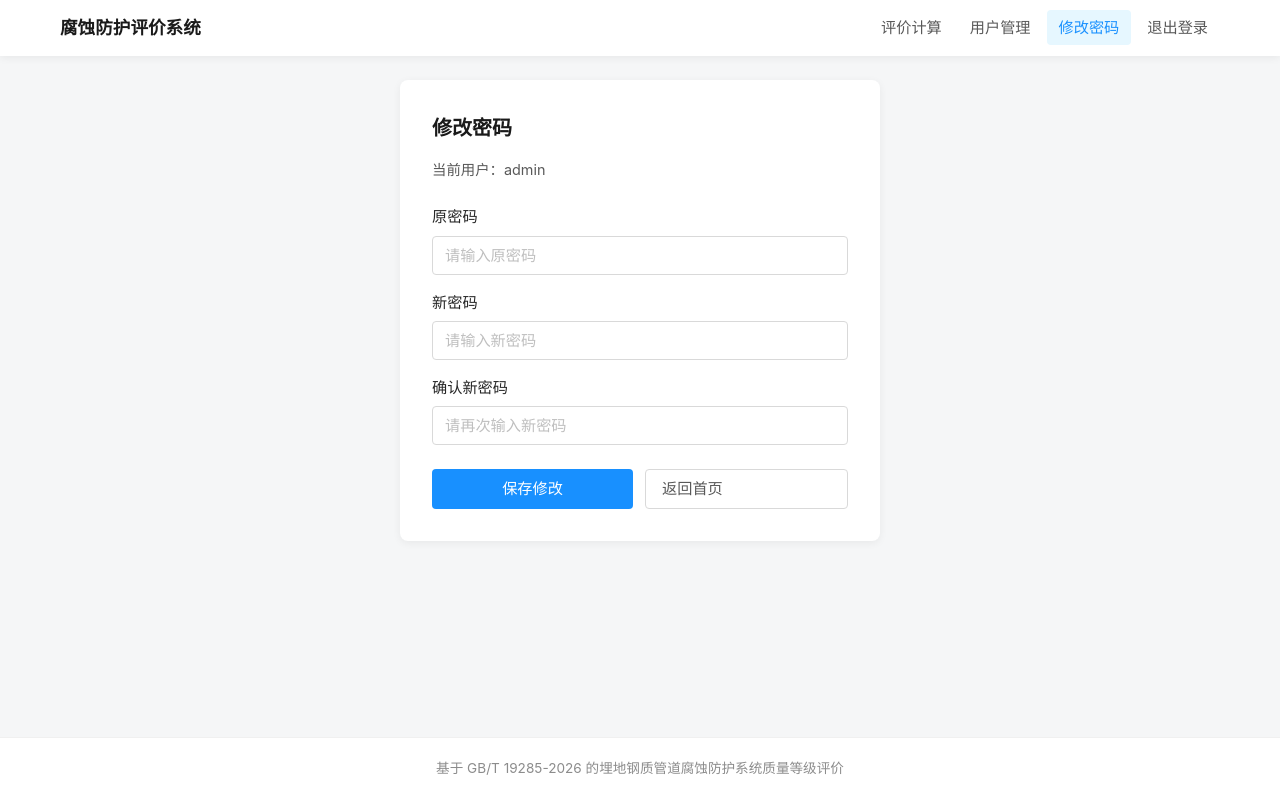
After one commit to Gyow450/CPSC-19285-2026, a Flask app: page /change_password in a window 1280 px wide. The commit adds this page. Run offline with Flask 3, Linux system fonts and the light colour scheme; a user stored in the database is signed in; parts of the project's set-up code (start-up, migrations or seed data) failed here and were passed over.

Commit message:
增加修改密码功能

```diff
--- a/app.py
+++ b/app.py
@@ -72,11 +72,11 @@ def admin_required(view):
 
 
 def login_required(view):
-    """未登录用户重定向到登录页"""
+    """未登录用户重定向到登录页，并记录原目标地址"""
     @wraps(view)
     def wrapped_view(*args, **kwargs):
         if not session.get("logged_in"):
-            return redirect(url_for("login"))
+            return redirect(url_for("login", next=request.url))
         return view(*args, **kwargs)
     return wrapped_view
 
@@ -105,9 +105,16 @@ def login():
             session["logged_in"] = True
             session["username"] = username
             session["is_admin"] = user.get("is_admin", False) if user else False
+
+            # 登录成功后跳回登录前请求的页面（仅允许同域地址）
+            next_url = request.form.get("next") or request.args.get("next")
+            if next_url:
+                from urllib.parse import urlparse
+                if urlparse(next_url).netloc == urlparse(request.url_root).netloc:
+                    return redirect(next_url)
             return redirect(url_for("index"))
-        return render_template("login.html", error="用户名或密码错误")
-    return render_template("login.html", error=None)
+        return render_template("login.html", error="用户名或密码错误", next=request.args.get("next"), message=request.args.get("message"))
+    return render_template("login.html", error=None, next=request.args.get("next"), message=request.args.get("message"))
 
 @app.route("/admin/users")
 @admin_required
@@ -186,6 +193,49 @@ def logout():
     return redirect(url_for("login"))
 
 
+@app.route("/change_password", methods=["GET", "POST"])
+@login_required
+def change_password():
+    """当前登录用户修改自己的密码"""
+    username = session.get("username")
+    error = None
+    success = None
+
+    if request.method == "POST":
+        old_password = request.form.get("old_password", "").strip()
+        new_password = request.form.get("new_password", "").strip()
+        confirm_password = request.form.get("confirm_password", "").strip()
+
+        if not new_password:
+            error = "新密码不能为空"
+        elif new_password != confirm_password:
+            error = "两次输入的新密码不一致"
+        elif not verify_user(username, old_password):
+            error = "原密码错误"
+        else:
+            conn = sqlite3.connect(DB_PATH)
+            conn.execute(
+                "UPDATE users SET password_hash = ? WHERE username = ?",
+                (generate_password_hash(new_password), username)
+            )
+            conn.commit()
+            conn.close()
+
+            # 普通用户修改本人密码后自动退出并跳回登录页
+            if not session.get("is_admin"):
+                session.clear()
+                return redirect(url_for("login", message="密码已修改，请使用新密码重新登录"))
+
+            success = "密码修改成功，下次登录请使用新密码"
+
+    return render_template(
+        "change_password.html",
+        error=error,
+        success=success,
+        active_page="change_password"
+    )
+
+
 @app.route("/calculate", methods=["POST"])
 @login_required
 def calculate():
@@ -232,6 +282,6 @@ def calculate():
         return jsonify({"success": False, "error": f"计算异常: {str(e)}"}), 500
 
 if __name__ == "__main__":
-    init_db()  # 初始化数据库
+    # init_db()  # 初始化数据库
     # print(f"DB_PATH: {os.path.abspath(DB_PATH)}")
     app.run(debug=True, port=5000)
--- a/templates/base.html
+++ b/templates/base.html
@@ -288,6 +288,7 @@
                 {% if session.get("is_admin") %}
                 <li><a href="{{ url_for('user_list') }}" class="{% if active_page == 'users' %}active{% endif %}">用户管理</a></li>
                 {% endif %}
+                <li><a href="{{ url_for('change_password') }}" class="{% if active_page == 'change_password' %}active{% endif %}">修改密码</a></li>
                 <li><a href="{{ url_for('logout') }}">退出登录</a></li>
             </ul>
         </div>
--- /dev/null
+++ b/templates/change_password.html
@@ -0,0 +1,84 @@
+{% extends "base.html" %}
+
+{% block title %}修改密码 - 埋地钢质管道腐蚀防护系统质量等级评价{% endblock %}
+
+{% block extra_css %}
+<style>
+    .change-password-page {
+        max-width: 480px;
+        margin: 0 auto;
+    }
+
+    .change-password-page .card {
+        padding: 32px;
+    }
+
+    .change-password-page h2 {
+        margin-top: 0;
+        margin-bottom: 8px;
+        font-size: 1.25rem;
+        color: #1a1a1a;
+    }
+
+    .change-password-page .subtitle {
+        color: #595959;
+        font-size: 0.9rem;
+        margin-bottom: 24px;
+    }
+
+    .change-password-page .form-group {
+        margin-bottom: 16px;
+    }
+
+    .change-password-page input[type="password"] {
+        width: 100%;
+        padding: 10px 12px;
+    }
+
+    .change-password-page .actions {
+        display: flex;
+        gap: 12px;
+        margin-top: 24px;
+    }
+
+    .change-password-page .actions .btn {
+        flex: 1;
+    }
+</style>
+{% endblock %}
+
+{% block content %}
+<div class="change-password-page">
+    <div class="card">
+        <h2>修改密码</h2>
+        <p class="subtitle">当前用户：{{ session.get("username") }}</p>
+
+        {% if error %}
+        <div class="alert alert-error">{{ error }}</div>
+        {% endif %}
+
+        {% if success %}
+        <div class="alert alert-success">{{ success }}</div>
+        {% endif %}
+
+        <form action="{{ url_for('change_password') }}" method="POST">
+            <div class="form-group">
+                <label for="old_password">原密码</label>
+                <input type="password" id="old_password" name="old_password" required autocomplete="current-password" placeholder="请输入原密码">
+            </div>
+            <div class="form-group">
+                <label for="new_password">新密码</label>
+                <input type="password" id="new_password" name="new_password" required autocomplete="new-password" placeholder="请输入新密码">
+            </div>
+            <div class="form-group">
+                <label for="confirm_password">确认新密码</label>
+                <input type="password" id="confirm_password" name="confirm_password" required autocomplete="new-password" placeholder="请再次输入新密码">
+            </div>
+            <div class="actions">
+                <button type="submit" class="btn">保存修改</button>
+                <a href="{{ url_for('index') }}" class="btn btn-secondary">返回首页</a>
+            </div>
+        </form>
+    </div>
+</div>
+{% endblock %}
```
Also changed, not shown: templates/login.html (+7 -0 lines), users.db.
